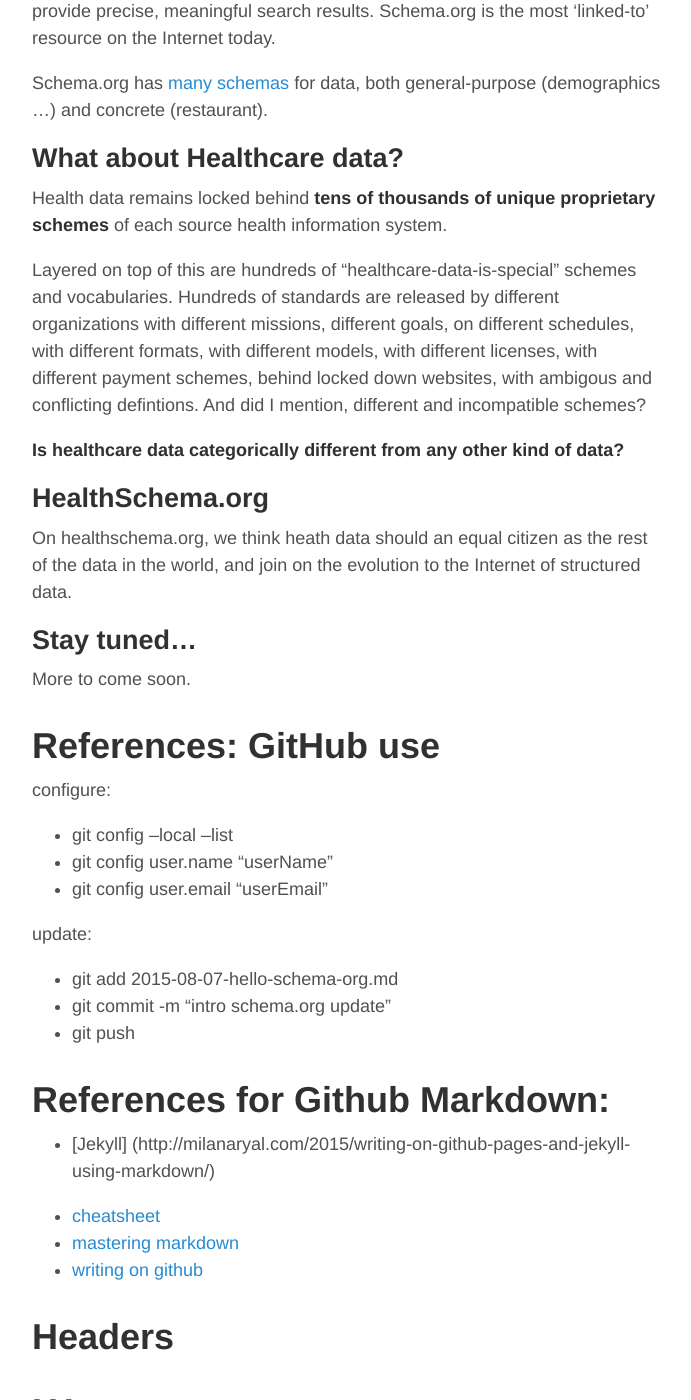
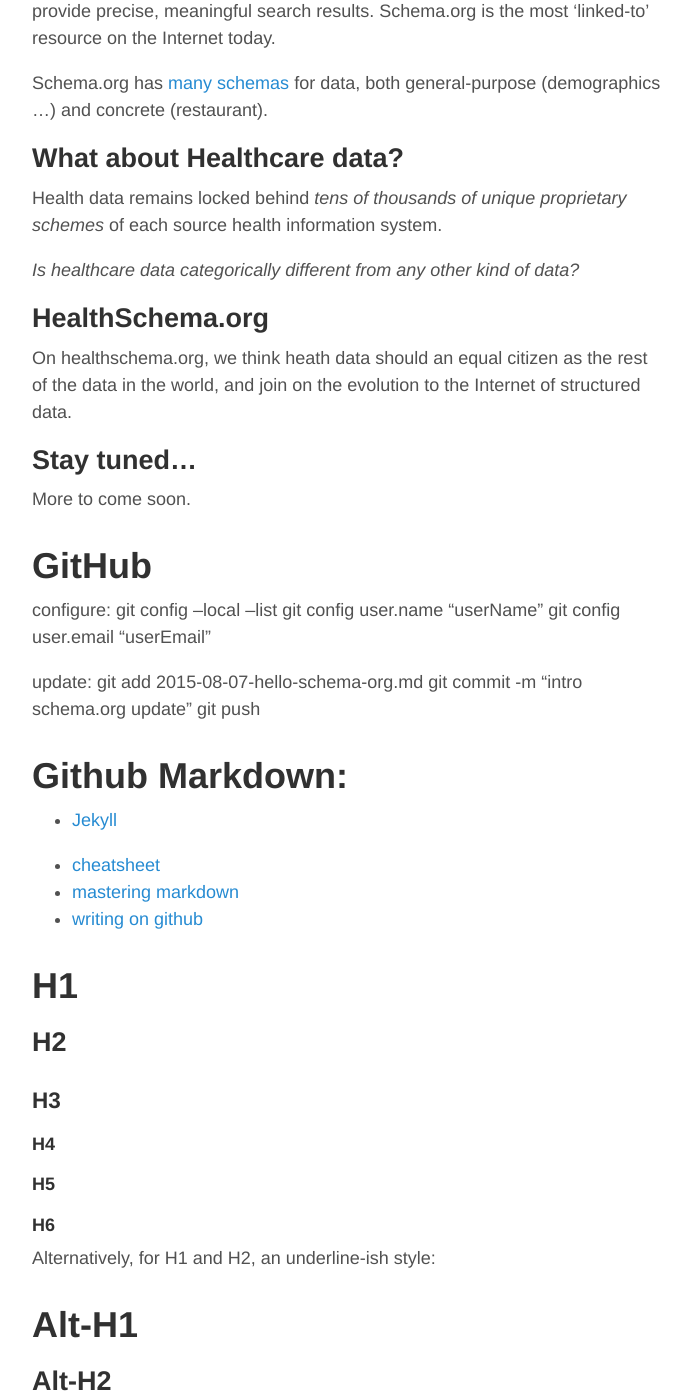
Before and after one commit to healthschema/healthschema.github.io, a Jekyll site: the page built from _posts/2015-08-07-hello-schema-org.md, in a window 1280 px wide and 1400 px high, scrolled down 429 px. Shown: the whole window, without its empty margins (293-984 px from the left). Built offline with Jekyll 4.4.1, drawn with Linux system fonts in a browser that asks for light colours.

Commit message:
intro schema.org update

```diff
--- a/_posts/2015-08-07-hello-schema-org.md
+++ b/_posts/2015-08-07-hello-schema-org.md
@@ -16,11 +16,9 @@
 What about Healthcare data?
 -----
 
-Health data remains locked behind  **tens of thousands of unique proprietary schemes** of each source health information system.
+Health data remains locked behind  *tens of thousands of unique proprietary schemes* of each source health information system.
 
-Layered on top of this are hundreds of "healthcare-data-is-special" schemes and vocabularies.  Hundreds of standards are released by different organizations with different missions, different goals,  on different schedules, with different formats, with different models, with different licenses, with different payment schemes,  behind locked down websites, with ambigous and conflicting defintions.  And did I mention, different and incompatible schemes?
-
-**Is healthcare data categorically different from any other kind of data?**
+*Is healthcare data categorically different from any other kind of data?*
 
 
 HealthSchema.org
@@ -39,23 +37,21 @@
 
 
 
-#References:  GitHub use
-
+#GitHub
 configure:
-* git config --local --list
-* git config user.name "userName"
-* git config user.email "userEmail"
-
+git config --local --list
+git config user.name "userName"
+git config user.email "userEmail"
 
 update:
-* git add 2015-08-07-hello-schema-org.md
-* git commit -m "intro schema.org update"
-* git push
+git add 2015-08-07-hello-schema-org.md
+git commit -m "intro schema.org update"
+git push
 
 
 
-#References for Github Markdown:
-* [Jekyll] (http://milanaryal.com/2015/writing-on-github-pages-and-jekyll-using-markdown/)
+#Github Markdown:
+* [Jekyll](http://milanaryal.com/2015/writing-on-github-pages-and-jekyll-using-markdown/)
 
 * [cheatsheet](https://github.com/adam-p/markdown-here/wiki/Markdown-Cheatsheet)
 * [mastering markdown](https://guides.github.com/features/mastering-markdown/)
@@ -64,7 +60,6 @@
 
 
 
-#Headers
 # H1
 ## H2
 ### H3
```
